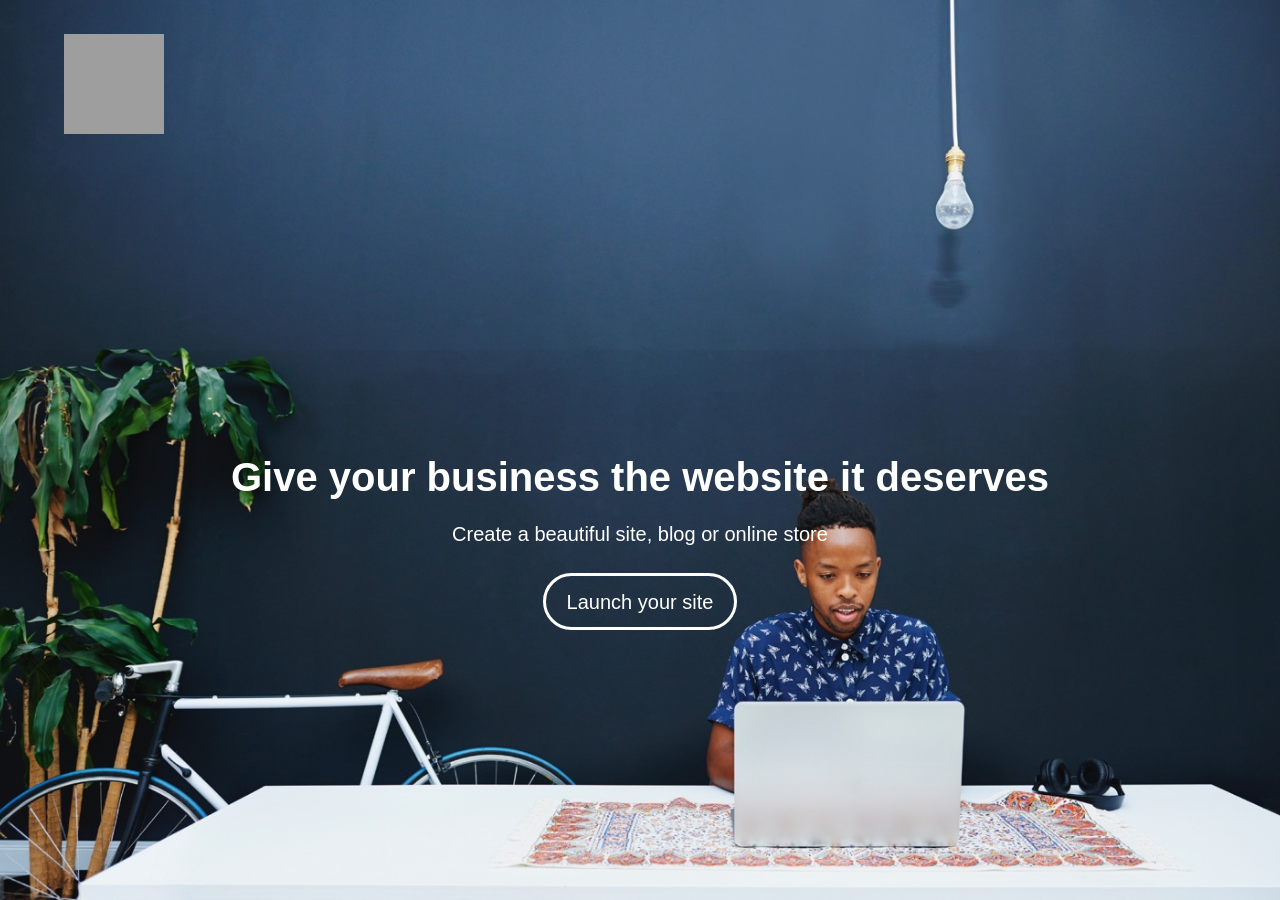
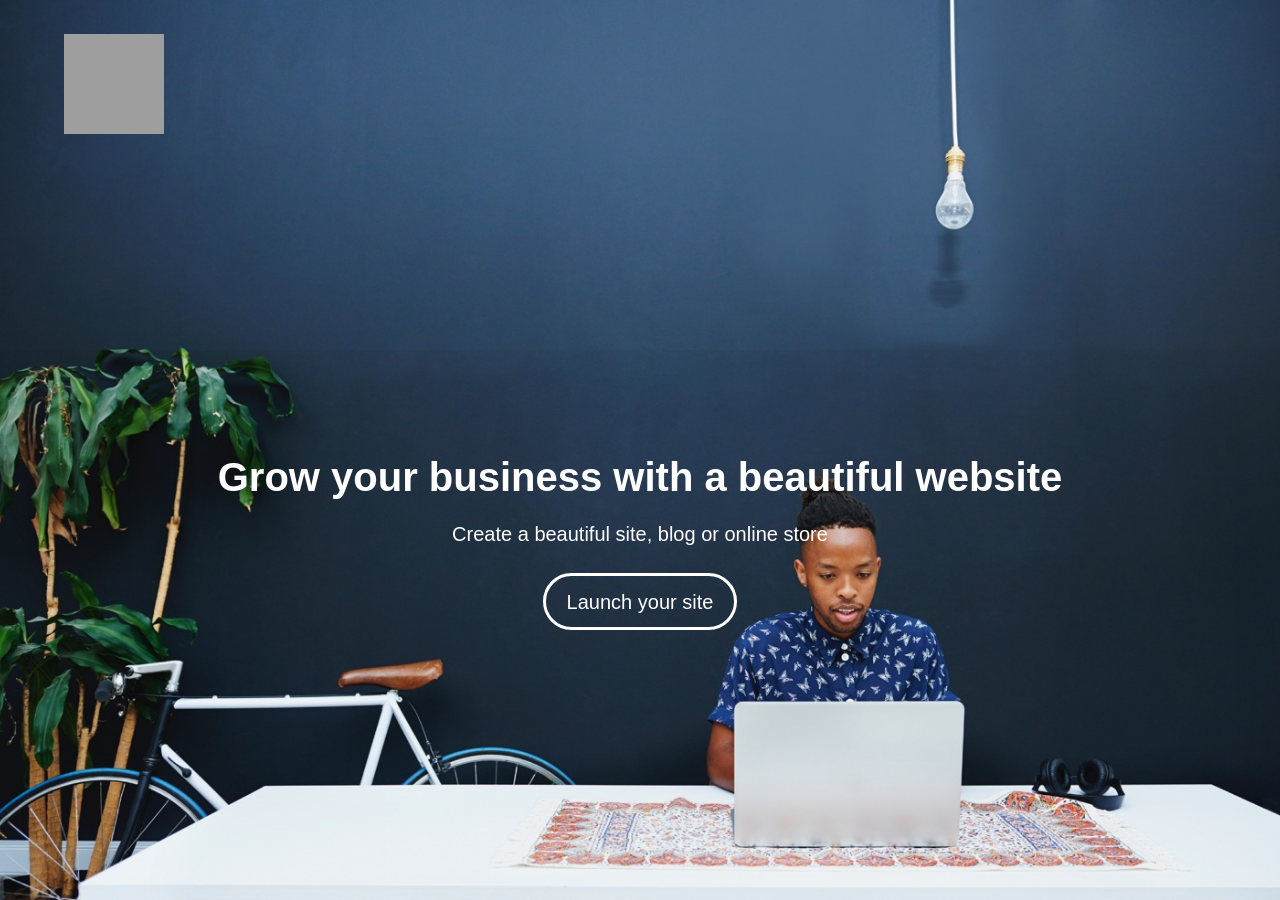
Before and after one commit to basekit-templates/partners-template, a Jekyll site: the page built from index.md, in a window 1280 px wide and 900 px high. Built offline with Jekyll 4.4.1, drawn with Linux system fonts in a browser that asks for light colours; grey boxes are pictures that could not be loaded.

Commit message:
Updated Index

```diff
--- a/index.md
+++ b/index.md
@@ -3,7 +3,7 @@ title: Home
 excerpt: Home page
 intro:
   logo_path: https://avatars0.githubusercontent.com/u/1006602?s=100
-  heading: Give your business the website it deserves
+  heading: Grow your business with a beautiful website
   description: "Create a beautiful site, blog or online store \n"
   background_path: "/uploads/background-hero.jpg"
   background_colour: "#1a1a1a"
```
